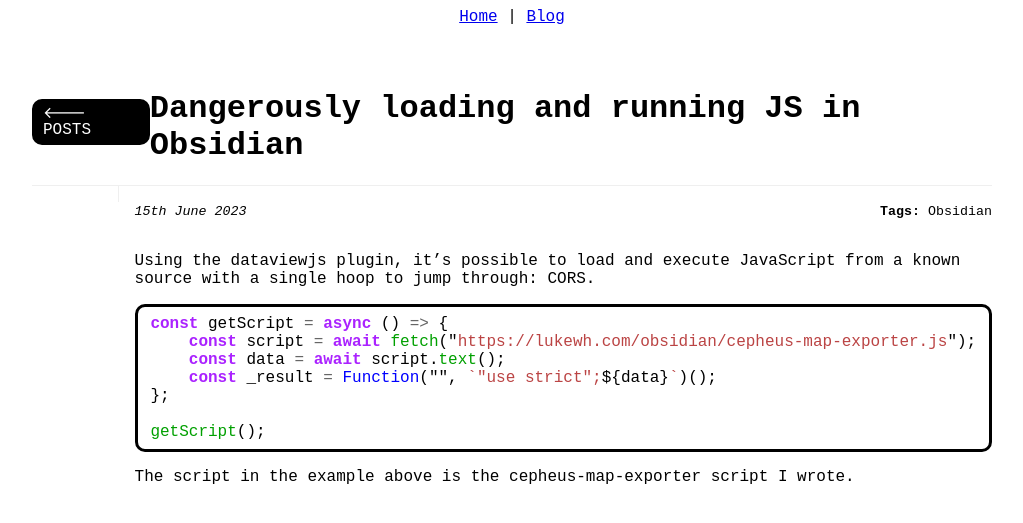
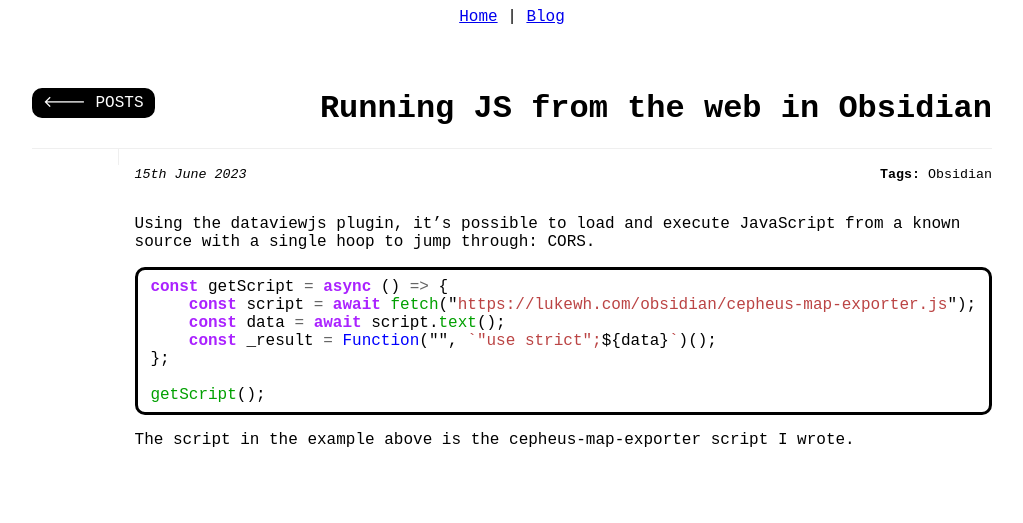
Before and after one commit to Lukewh/lukewh.com, a Jekyll site: the page built from blog/_posts/2023-06-15-dangerously-loading-and-running-js-in-obsidian.md, in a window 1280 px wide. Shown: the top 523 px of the page, without its empty margins (128-1151 px from the left). Built offline with Jekyll 4.4.1, drawn with Linux system fonts in a browser that asks for light colours; some web fonts are replaced.

Commit message:
Shorter title

```diff
--- a/blog/_posts/2023-06-15-dangerously-loading-and-running-js-in-obsidian.md
+++ b/blog/_posts/2023-06-15-dangerously-loading-and-running-js-in-obsidian.md
@@ -1,6 +1,6 @@
 ---
 layout: post
-title: Dangerously loading and running JS in Obsidian
+title: Running JS from the web in Obsidian
 description: |
   Living life on the edge - executing JS from the web in Obsidian.
 tags: Obsidian
```
